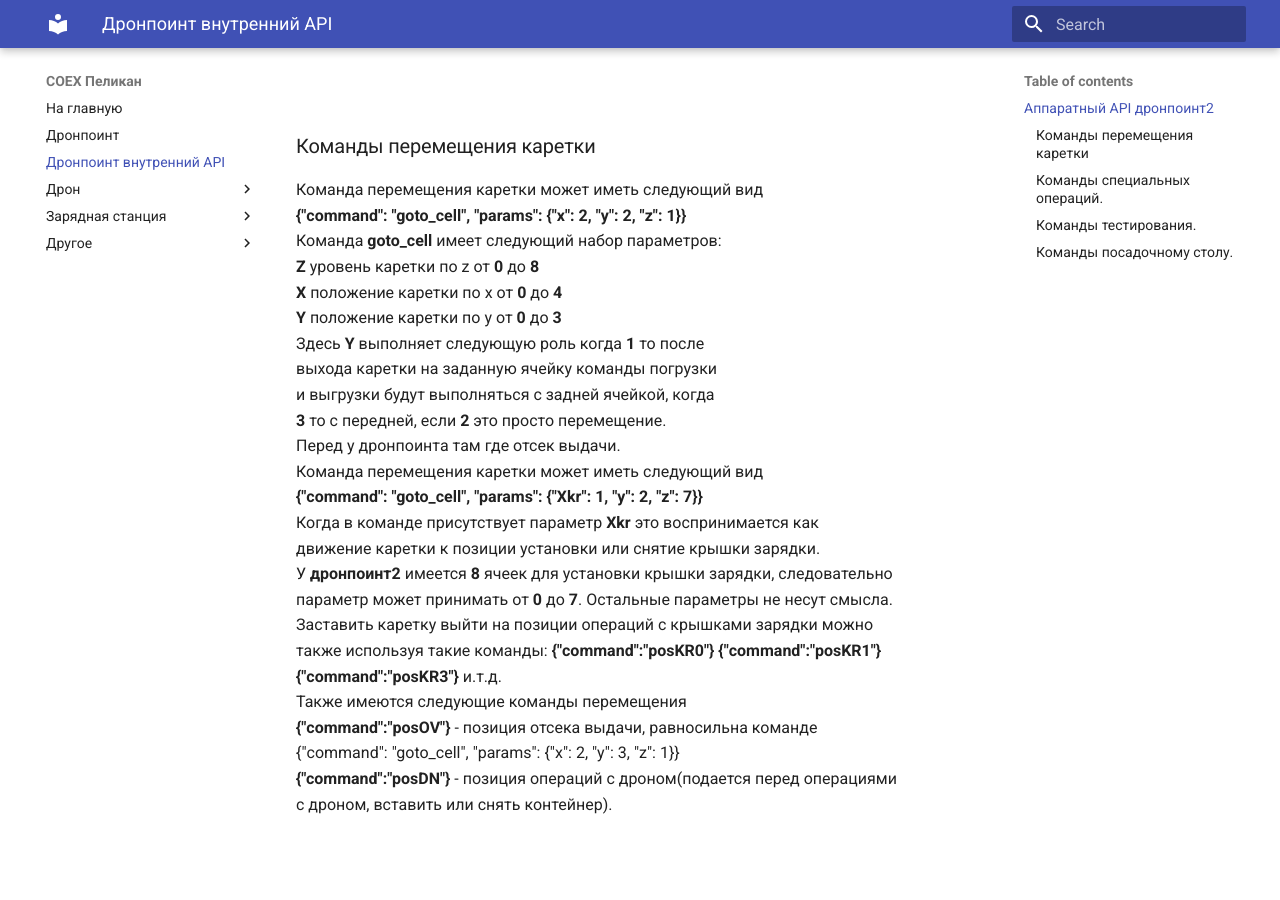
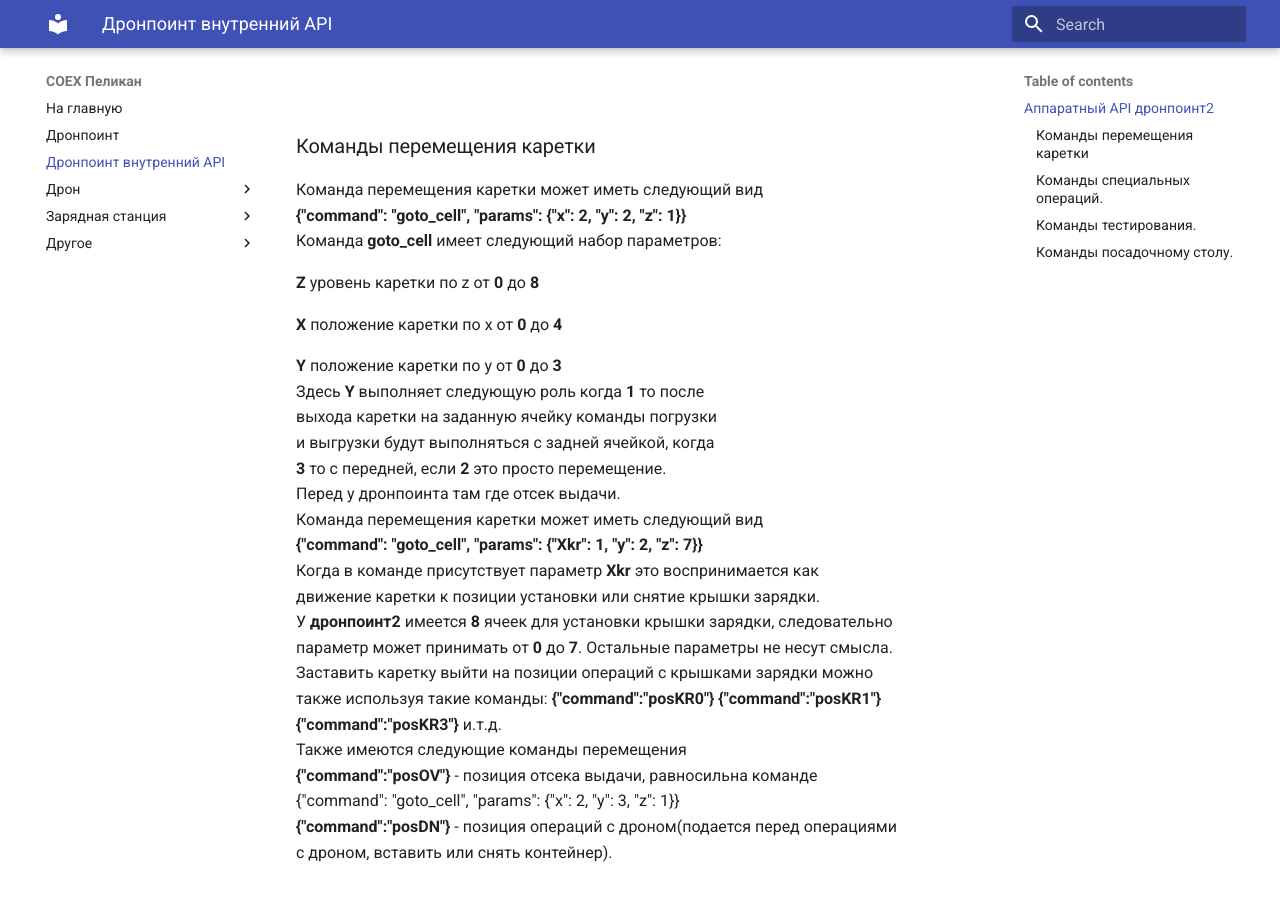
Before and after one commit to CopterExpress/pelican-docs, an MkDocs documentation site: the page built from docs/DronePoint_API.md, in a window 1280 px wide and 900 px high, scrolled down 776 px. Built offline with MkDocs 1.6.1 and Material for MkDocs 9.7.7, drawn with Linux system fonts in a browser that asks for light colours; old or Windows-style settings are respelled for this version of MkDocs.

```diff
--- a/docs/DronePoint_API.md
+++ b/docs/DronePoint_API.md
@@ -32,9 +32,9 @@ USB, а конкретней через реализацию **Maple Serial(COM
   Команда перемещения каретки может иметь следующий вид<br>
   **{"command": "goto_cell", "params": {"x": 2, "y": 2, "z": 1}}**<br>
   Команда **goto_cell** имеет следующий набор параметров:<br>
-  **Z** уровень каретки по z от **0** до **8**<br>
-  **X** положение каретки по x от **0** до **4**<br>
-  **Y** положение каретки по y от **0** до **3**<br>
+  </p>**Z** уровень каретки по z от **0** до **8**<br>
+  </p>**X** положение каретки по x от **0** до **4**<br>
+  </p>**Y** положение каретки по y от **0** до **3**<br>
   Здесь **Y** выполняет следующую роль когда **1** то после<br>
   выхода каретки на заданную ячейку команды погрузки<br>
   и выгрузки будут выполняться с задней ячейкой, когда<br>
```
